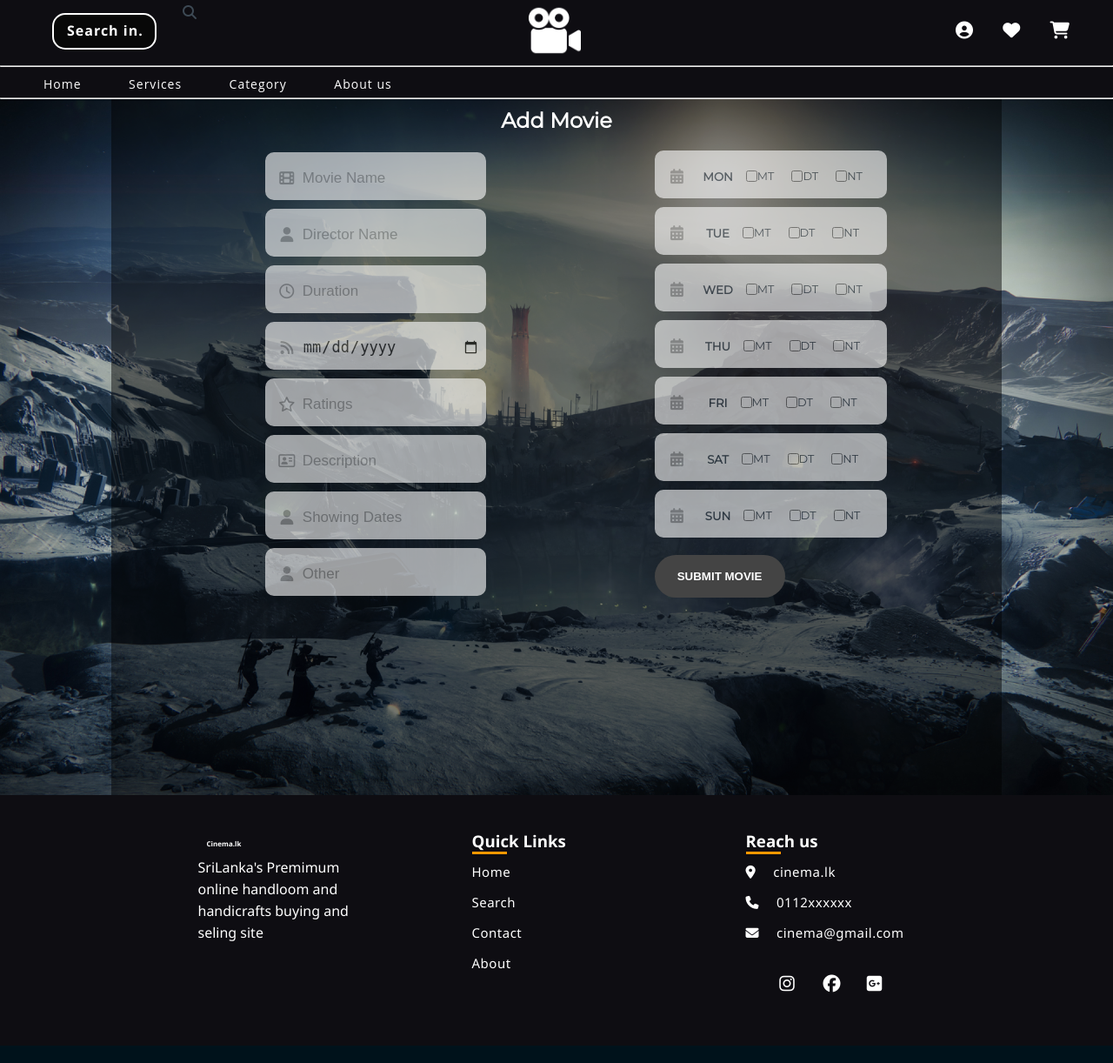
After one commit to Damish-N/Cinama_booking, a PHP site: page /views/addMoive.php in a window 1280 px wide. The commit adds this page. Shown: the whole page at 87% size. Run offline with PHP 8.4, Linux system fonts and the light colour scheme; some libraries are stand-ins or nearby versions.

Commit message:
4:add-movie

```diff
--- /dev/null
+++ b/css/addMovie.css
@@ -0,0 +1,60 @@
+.add-movie-container{
+    width: 100%;
+    height: 100vh;
+    background-image: url("../image/addFilm.jpg");
+
+    object-fit: contain;
+    object-position: center;
+    background-blend-mode:darken;
+    background-repeat: round;
+}
+
+.add-movie-form{
+    margin:auto;
+    width: 80%;
+    height: 100%;
+    background-color: rgba(0, 0, 0, 0.47);
+
+}
+.sign-in-form{
+    display: flex;
+    flex-direction: row;
+    justify-content: space-around;
+}
+
+.input-field .dates{
+    width: 150px;
+}
+.schedule-details{
+    /*justify-items: flex-start;*/
+    /*top: 25px;*/
+    position: relative;
+}
+
+.day-select{
+    display: flex;
+    flex-direction: column;
+}
+
+.time-slots{
+    display: flex;
+    justify-items: center;
+    margin: auto;
+}
+
+.time-slots h5{
+    margin-right: 5px;
+}
+
+.slot{
+    display: flex;
+    justify-items: baseline;
+    margin: auto 10px;
+}
+.slot input{
+    margin: auto;
+}
+.slot label{
+    text-align: center;
+    font-size: 0.8rem;
+}
--- a/css/style.css
+++ b/css/style.css
@@ -65,6 +65,10 @@
     grid-template-columns: 15% 85%;
     padding: 0 5px;
     position: relative;
+  }
+
+  .schedule{
+      width: 120%;
   }
 
   .input-field i {
--- /dev/null
+++ b/views/addMoive.php
@@ -0,0 +1,212 @@
+<?php
+
+?>
+
+<!doctype html>
+<html lang="en">
+<head>
+    <meta charset="UTF-8">
+    <meta name="viewport"
+          content="width=device-width, user-scalable=no, initial-scale=1.0, maximum-scale=1.0, minimum-scale=1.0">
+    <meta http-equiv="X-UA-Compatible" content="ie=edge">
+    <script src="https://kit.fontawesome.com/64d58efce2.js" crossorigin="anonymous"></script>
+    <link rel="stylesheet" href="https://unpkg.com/flickity@2/dist/flickity.min.css">
+    <script src="https://unpkg.com/flickity@2/dist/flickity.pkgd.min.js"></script>
+
+
+
+    <link rel="stylesheet" href="../css/movie.css">
+    <link rel="stylesheet" href="../css/style.css">
+    <link rel="stylesheet" href="../css/header.css">
+    <link rel="stylesheet" href="../css/footer.css">
+    <link rel="stylesheet" href="../css/addMovie.css">
+
+    <title>Add a movie</title>
+</head>
+<body>
+    <?php require '../common/header.php'?>
+
+    <div class="add-movie-container">
+        <div class="add-movie-form">
+            <h5 class="title" style="text-align: center;font-size: 1.5rem;padding-top: 10px;">Add Movie</h5>
+            <form action="#" method="post" class="sign-in-form">
+                <div class="basic-detail">
+                    <div class="input-field">
+                        <i class="fa fa-film" aria-hidden="true"></i>
+                        <input type="text" name="movieName" placeholder="Movie Name"/>
+                    </div>
+                    <div class="input-field">
+                        <i class="fas fa-user"></i>
+                        <input type="text" name="directorName" placeholder="Director Name"/>
+                    </div>
+                    <div class="input-field">
+                        <i class="fa fa-clock-o" aria-hidden="true"></i>
+                        <input type="number" name="duration" placeholder="Duration"/>
+                    </div>
+                    <div class="input-field">
+                        <i class="fa fa-rss" aria-hidden="true"></i>
+                        <input type="date" name="year" placeholder="Date publish"/>
+                    </div>
+                    <div class="input-field">
+                        <i class="fa fa-star-o" aria-hidden="true"></i>
+                        <input type="number" name="ratings" placeholder="Ratings"/>
+                    </div>
+                    <div class="input-field">
+                        <i class="fa fa-address-card-o" aria-hidden="true"></i>
+                        <input type="text" name="description" placeholder="Description"/>
+                    </div>
+                    <div class="input-field">
+                        <i class="fas fa-user"></i>
+                        <input type="number" name="showNoOfDays" placeholder="Showing Dates"/>
+                    </div>
+                    <div class="input-field">
+                        <i class="fas fa-user"></i>
+                        <input type="number" name="other" placeholder="Other"/>
+                    </div>
+
+                </div>
+                <div class="schedule-details">
+                    <div class="input-field schedule">
+                        <i class="fa fa-calendar" aria-hidden="true"></i>
+                        <div class="time-slots">
+                            <h5 >MON</h5>
+                            <div class="slot">
+                                <input type="checkbox" id="monMt">
+                                <label for="monMt">MT</label>
+                            </div>
+                            <div class="slot">
+                                <input type="checkbox" id="monDt">
+                                <label for="monDt">DT</label>
+                            </div>
+                            <div class="slot">
+                                <input type="checkbox" id="monNt">
+                                <label for="monNt">NT</label>
+                            </div>
+                        </div>
+                    </div>
+                    <div class="input-field schedule">
+                        <i class="fa fa-calendar" aria-hidden="true"></i>
+
+                        <div class="time-slots">
+                            <h5 >TUE</h5>
+                            <div class="slot">
+                                <input type="checkbox" id="tueMt">
+                                <label for="tueMt">MT</label>
+                            </div>
+                            <div class="slot">
+                                <input type="checkbox" id="tueDt">
+                                <label for="tueDt">DT</label>
+                            </div>
+                            <div class="slot">
+                                <input type="checkbox" id="tueNt">
+                                <label for="tueNt">NT</label>
+                            </div>
+                        </div>
+                    </div>
+                    <div class="input-field schedule">
+                        <i class="fa fa-calendar" aria-hidden="true"></i>
+
+                        <div class="time-slots">
+                            <h5 >WED</h5>
+                            <div class="slot">
+                                <input type="checkbox" id="wedMt">
+                                <label for="wedMt">MT</label>
+                            </div>
+                            <div class="slot">
+                                <input type="checkbox" id="wedDt">
+                                <label for="wedDt">DT</label>
+                            </div>
+                            <div class="slot">
+                                <input type="checkbox" id="wedNt">
+                                <label for="wedNt">NT</label>
+                            </div>
+                        </div>
+                    </div>
+                    <div class="input-field schedule">
+                        <i class="fa fa-calendar" aria-hidden="true"></i>
+
+                        <div class="time-slots">
+                            <h5 >THU</h5>
+                            <div class="slot">
+                                <input type="checkbox" id="thuMt">
+                                <label for="thuMt">MT</label>
+                            </div>
+                            <div class="slot">
+                                <input type="checkbox" id="thuDt">
+                                <label for="thuDt">DT</label>
+                            </div>
+                            <div class="slot">
+                                <input type="checkbox" id="thuNt">
+                                <label for="thuNt">NT</label>
+                            </div>
+                        </div>
+                    </div>
+                    <div class="input-field schedule">
+                        <i class="fa fa-calendar" aria-hidden="true"></i>
+
+                        <div class="time-slots">
+                            <h5 >FRI</h5>
+                            <div class="slot">
+                                <input type="checkbox" id="friMt">
+                                <label for="friMt">MT</label>
+                            </div>
+                            <div class="slot">
+                                <input type="checkbox" id="friDt">
+                                <label for="friDt">DT</label>
+                            </div>
+                            <div class="slot">
+                                <input type="checkbox" id="friNt">
+                                <label for="friNt">NT</label>
+                            </div>
+                        </div>
+                    </div>
+                    <div class="input-field schedule">
+                        <i class="fa fa-calendar" aria-hidden="true"></i>
+
+                        <div class="time-slots">
+                            <h5 >SAT</h5>
+                            <div class="slot">
+                                <input type="checkbox" id="satMt">
+                                <label for="satMt">MT</label>
+                            </div>
+                            <div class="slot">
+                                <input type="checkbox" id="satDt">
+                                <label for="satDt">DT</label>
+                            </div>
+                            <div class="slot">
+                                <input type="checkbox" id="html">
+                                <label for="html">NT</label>
+                            </div>
+                        </div>
+                    </div>
+                    <div class="input-field schedule">
+                        <i class="fa fa-calendar" aria-hidden="true"></i>
+
+                        <div class="time-slots">
+                            <h5 >SUN</h5>
+                            <div class="slot">
+                                <input type="checkbox" id="sunMT">
+                                <label for="sunMT">MT</label>
+                            </div>
+                            <div class="slot">
+                                <input type="checkbox" id="sunDt">
+                                <label for="sunDt">DT</label>
+                            </div>
+                            <div class="slot">
+                                <input type="checkbox" id="html">
+                                <label for="html">NT</label>
+                            </div>
+                        </div>
+                    </div>
+
+                    <input type="submit" name="signup-btn" class="btn" value="Submit Movie" />
+                </div>
+            </form>
+        </div>
+    </div>
+
+
+    <?php require '../common/footer.php'?>
+
+</body>
+</html>
--- a/views/movieDetial.php
+++ b/views/movieDetial.php
@@ -14,6 +14,9 @@
 <!---->
     <link rel="stylesheet" href="../css/header.css">
     <link rel="stylesheet" href="../css/footer.css">
+
+    <link rel="stylesheet" href="../css/style.css">
+
     <link rel="stylesheet" href="../css/movieDetail.css">
     <title>movie detail</title>
 </head>
```
Also changed, not shown: css/movieDetail.css (+7 -4 lines), image/addFilm.jpg (added), image/film-shootingcinema.jpg (added).
